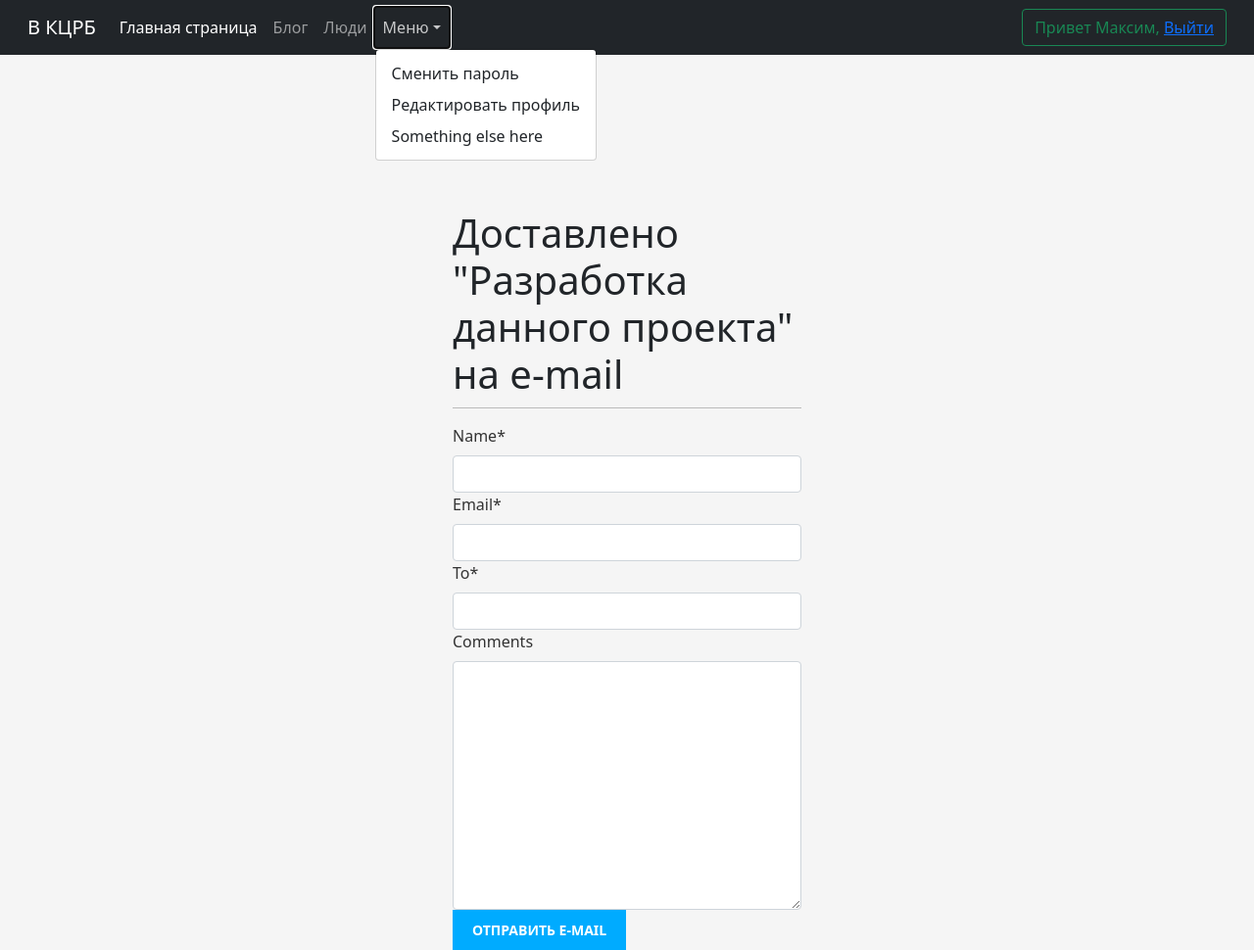
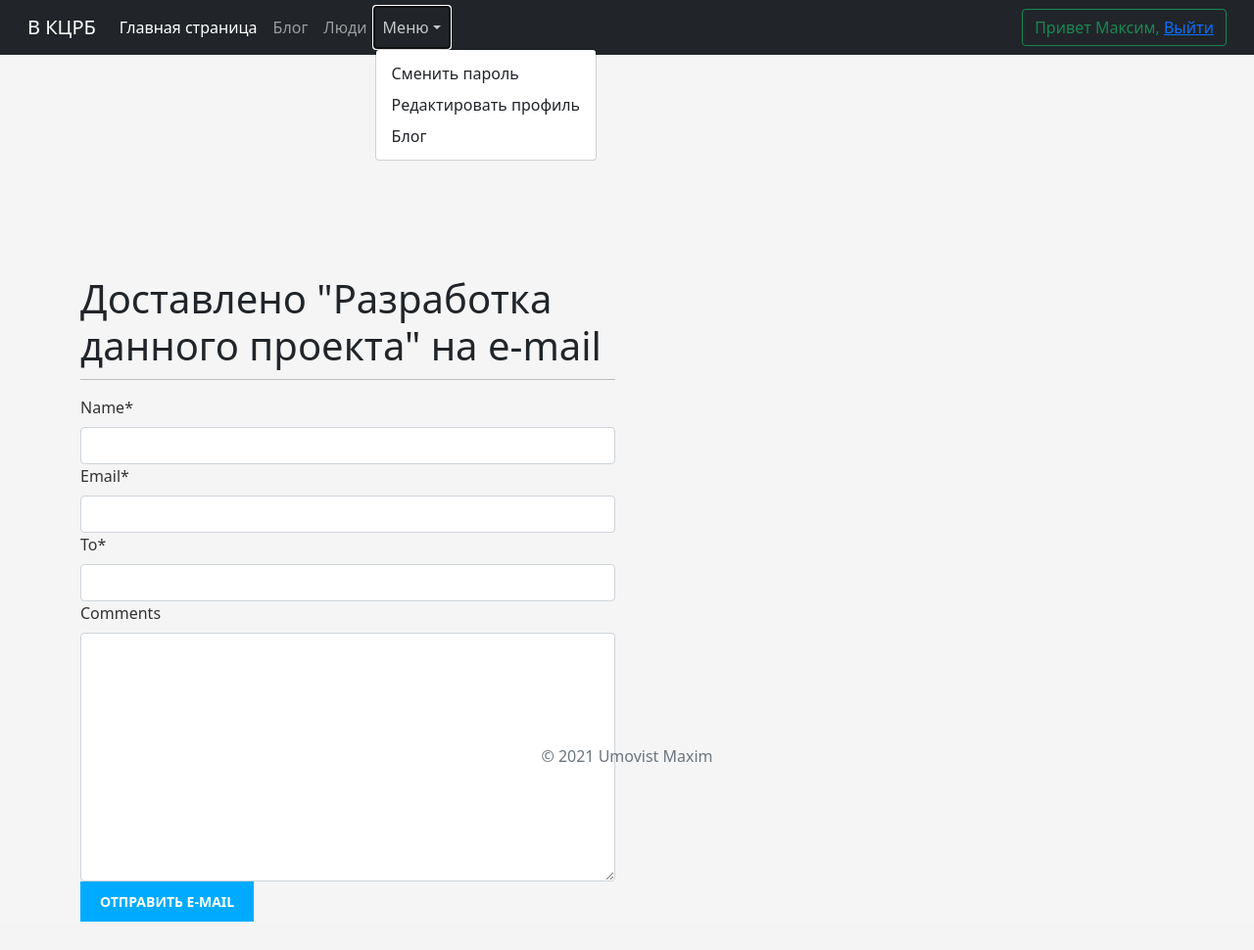
Before and after one commit to DonCorleone-byte/Social-Network_UPD, a Django app: page /blog/1/share/ in a window 1280 px wide, after a click on "Меню". Shown: the whole page at 98% size. After the commit the page ends 941 px from the top, so only its background shows below. Run offline with Django 3.2, Linux system fonts and the light colour scheme; a user stored in the database is signed in; data comes from the database, SQL or seed files in the repository; both versions use the stored data as it was after the commit; some libraries are stand-ins or nearby versions.

Commit message:
Выровнял формы

```diff
--- a/vkcrb/account/Templates/base.html
+++ b/vkcrb/account/Templates/base.html
@@ -73,10 +73,12 @@
     <div  class="container">
     <div  class="row justify-content-center">
       <div  class="col-4">
+
       {% block content %}
       {% endblock %}
       </div>
     </div>
+    <p class="mt-5 mb-3 text-muted text-center fixed-bottom">© 2021 Umovist Maxim</p>
   </div>
 <script
 src="https://ajax.googleapis.com/ajax/libs/jquery/3.2.1/jquery.min.js"></script>
--- a/vkcrb/account/Templates/registration/login.html
+++ b/vkcrb/account/Templates/registration/login.html
@@ -17,5 +17,5 @@
                 </form>
             </div>
     </div>
-<p class="mt-5 mb-3 text-muted text-center">© 2021 Umovist Maxim</p>
+
 {% endblock %}
--- a/vkcrb/blog/forms.py
+++ b/vkcrb/blog/forms.py
@@ -1,5 +1,6 @@
 from django import forms
 from .models import Comment
+from django.forms import ModelForm, TextInput, Textarea
 
 class EmailPostForm(forms.Form):
     name = forms.CharField(max_length=25)
@@ -12,3 +13,14 @@ class CommentForm(forms.ModelForm):
     class Meta:
         model = Comment
         fields = ('name', 'email', 'body')
+        widgets = {
+            'name': TextInput(attrs={
+                'class': 'form-control','placeholder':'Введите имя'
+            }),
+            'email': TextInput(attrs={
+                'class': 'form-control', 'placeholder': 'Введите email'
+            }),
+            'body': Textarea(attrs={
+                'class': 'form-control', 'placeholder': 'Введите комментарий'
+            })
+        }
--- a/vkcrb/blog/templates/blog/base.html
+++ b/vkcrb/blog/templates/blog/base.html
@@ -31,7 +31,7 @@
           <a class="nav-link active" aria-current="page" href="{% url "dashboard" %}">Главная страница</a>
         </li>
         <li class="nav-item">
-          <a class="nav-link" href="../../blog">Блог</a>
+          <a class="nav-link" href="/blog">Блог</a>
         </li>
         <li class="nav-item">
           <a class="nav-link" href="{% url "user_list" %}">Люди</a>
@@ -41,7 +41,7 @@
           <ul class="dropdown-menu" aria-labelledby="dropdown01">
             <li><a class="dropdown-item" href="{% url "password_change" %}">Сменить пароль</a></li>
             <li><a class="dropdown-item" href="{% url "edit" %}"">Редактировать профиль</a></li>
-            <li><a class="dropdown-item" href="../../blog">Something else here</a></li>
+            <li><a class="dropdown-item" href="../../blog">Блог</a></li>
           </ul>
         </li>
       </ul>
@@ -72,11 +72,18 @@
 </ul>
 {% endif %}
     <div  class="container">
-    <div  class="row justify-content-center">
-      <div  class="col-4">
+    <div  class="row justify-content-center col-2">
+        <button class="btn btn-outline-success" type="submit">
+             <a href="{% url "register" %}">Добавить</a>
+        </button>
+    </div>
+    <div  class="row justify-content-left">
+      <div  class="col-6">
       {% block content %}
       {% endblock %}
+
       </div>
     </div>
+    <p class="mt-5 mb-3 text-muted text-center fixed-bottom">© 2021 Umovist Maxim</p>
   </div>
 </html>
--- a/vkcrb/blog/templates/blog/post/detail.html
+++ b/vkcrb/blog/templates/blog/post/detail.html
@@ -86,7 +86,7 @@
 {% else %}
 <h2>Добавить новый комментарий</h2>
 <form action="." method="post">
-{{ comment_form.as_p }}
+{{ comment_form.as_p }}<br>
 {% csrf_token %}
 <p><input type="submit" value="Добавить комментарий"></p>
 </form>
```
Also changed, not shown: vkcrb/account/forms.py (+16 -0 lines), vkcrb/blog/templates/blog/post/create.html (added, +11 -0 lines), vkcrb/blog/templates/pagination.html (line endings or trailing spaces), vkcrb/blog/views.py (line endings or trailing spaces), vkcrb/db.sqlite3.
